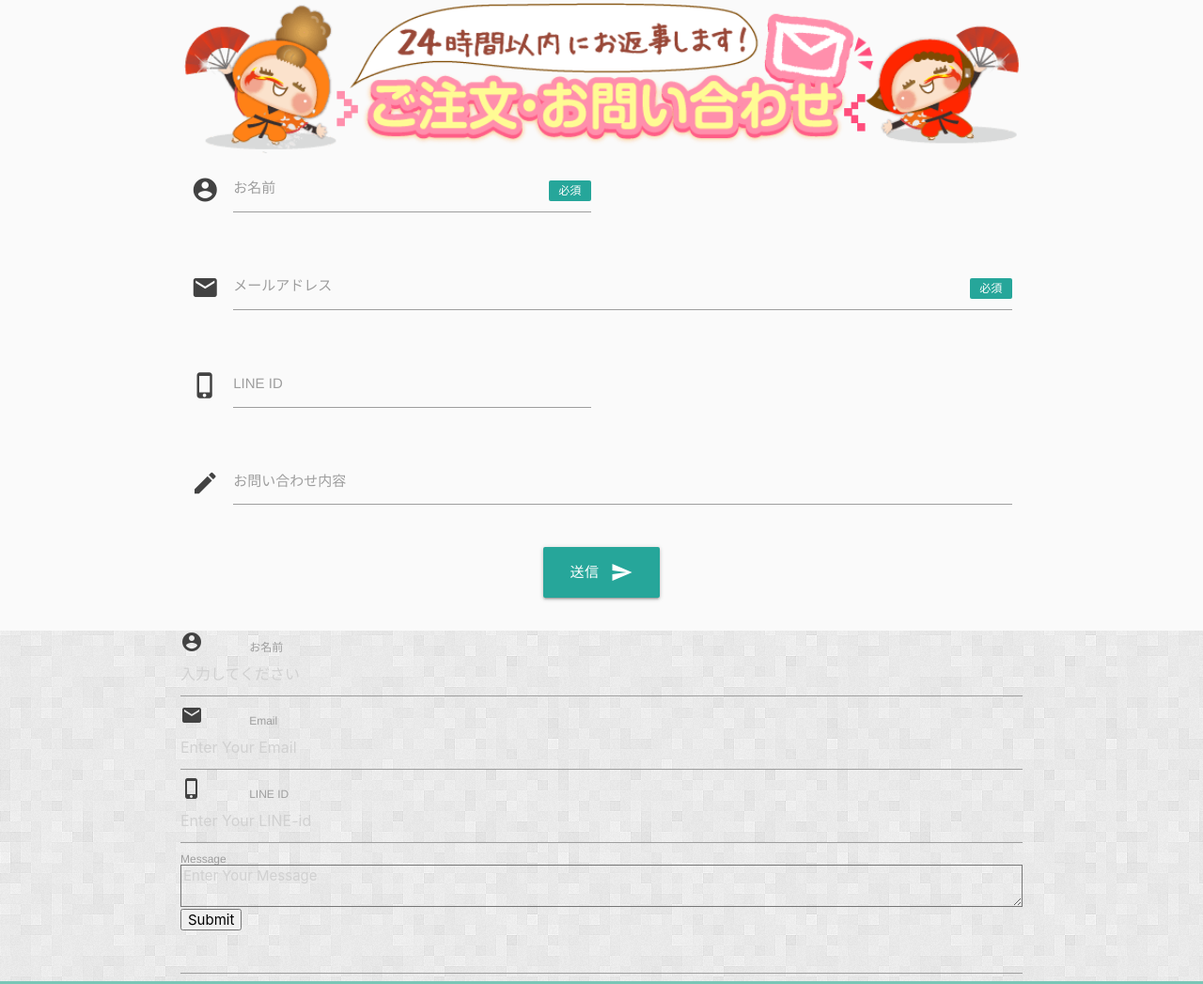
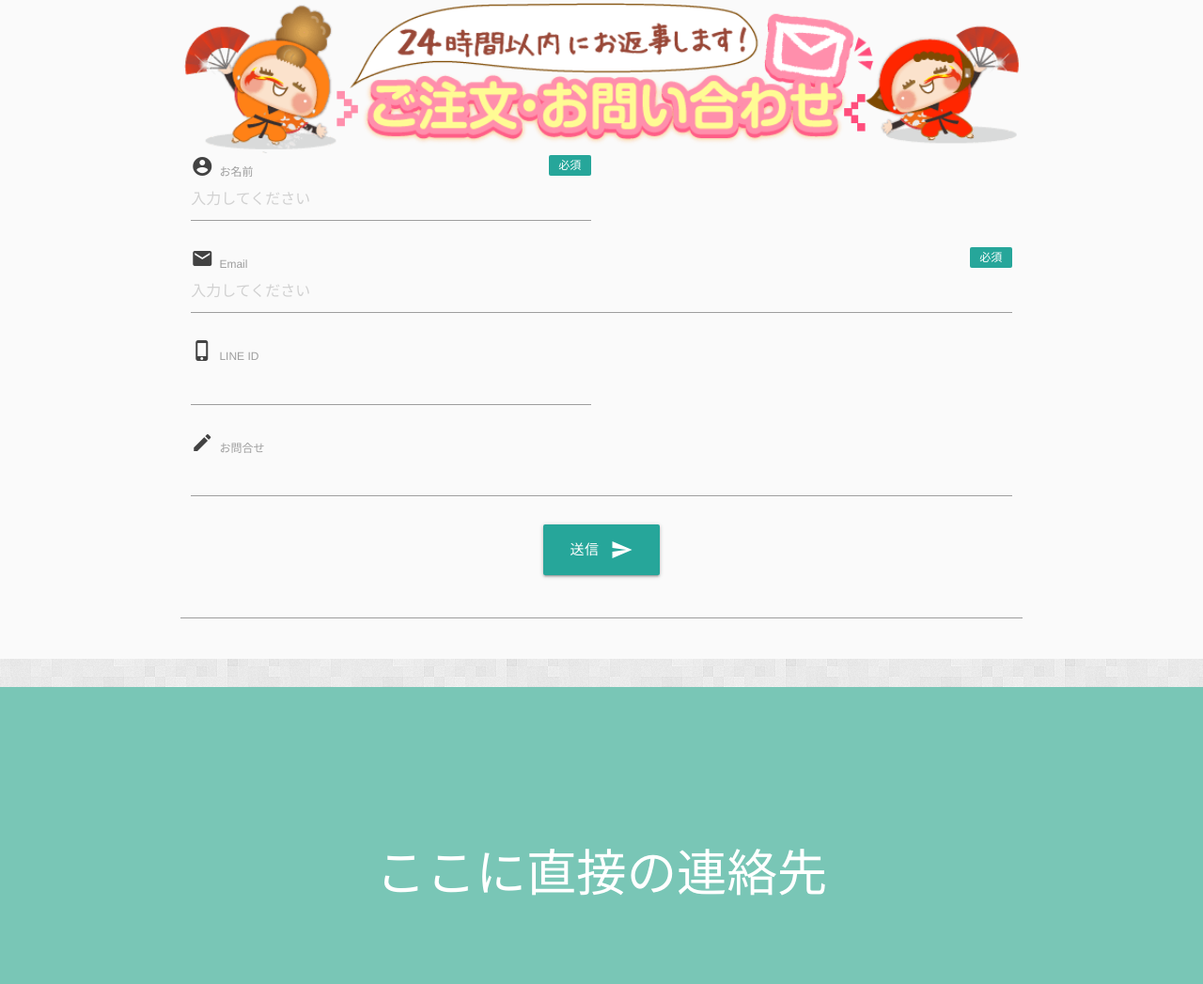
Before and after one commit to teppy0422/monge, a plain HTML site: page index.html in a window 1280 px wide. Shown: the part 6804-7851 px from the top of the page at 94% size. Drawn offline with nearby package versions, Linux system fonts and the light colour scheme; a web font is replaced by a local one.

Commit message:
メール送信の変更

```diff
--- a/css/style.scss
+++ b/css/style.scss
@@ -872,6 +872,11 @@ form.form_welcome {
   }
 }
 
+.welcome_label {
+  margin-left: 2px !important;
+}
+
+.wel
 /* ラメ星 */
 .back {
   position: relative;
@@ -1046,3 +1051,8 @@ form.form_welcome {
     opacity: 0;
   }
 }
+
+#mailing_menu {
+  margin: 0 auto;
+  padding: 1em;
+}
--- a/index.html
+++ b/index.html
@@ -825,107 +825,77 @@
         <h3 class="center aos-init" data-aos="fade-up" data-aos-once="true" data-aos-duration="1000">ご注文</h3>
         <img src="./img/order_title.png" style="width:100%;">
         <div class="row">
+
           <form action="https://api.staticforms.xyz/submit" method="post" id="staticform">
-
             <!-- Replace with your StaticForms accessKey -->
             <input type="hidden" name="accessKey" value="1e24c992-f53f-4835-95db-9b9233e92cc6">
-            <input type="hidden" name="subject" value="Test from jsfiddle">
+            <input type="hidden" name="subject" value="もんげ絵">
             <!-- Replace with the url you want to redirect to -->
-            <input type="hidden" name="redirectTo" value="https://www.google.com">
+            <input type="hidden" name="redirectTo" value="http://127.0.0.1:5500/mailing.html">
 
             <div class="row">
-              <div class="input-field col s12 m6">
+              <div class="field col s12 m6">
                 <i class="material-icons prefix">account_circle</i>
-                <input id="full_name" type="text" class="validate">
-                <label for="full_name" class="form_welcome">お名前
+                <label class="label welcome_label">お名前
                   <span class="new badge" data-badge-caption="">必須</span>
                 </label>
+                <div class="control">
+                  <input id="full_name" class="input" type="text" name="name" placeholder="入力してください" required>
+                </div>
               </div>
             </div>
 
             <div class="row">
-              <div class="input-field col s12">
+              <div class="field col s12">
                 <i class="material-icons prefix">email</i>
-                <input id="email" type="email" class="validate">
-                <label for="email" class="form_welcome">メールアドレス
+                <label class="label welcome_label">Email
                   <span class="new badge" data-badge-caption="">必須</span>
                 </label>
+                <div class="control">
+                  <input class="input" type="email" name="email" id="email" placeholder="入力してください" required>
+                </div>
+              </div>
+            </div>
+
+
+            <div class="row">
+              <div class="field col s6">
+                <i class="material-icons prefix">phone_iphone</i>
+                <label class="label welcome_label">LINE ID</label>
+                <div class="control">
+                  <input class="input" id="line_id" type="text" name="line_id" placeholder="" required>
+                </div>
               </div>
             </div>
 
             <div class="row">
-              <div class="input-field col s6">
-                <i class="material-icons prefix ">phone_iphone</i>
-                <input id="line_id" type="text" class="validate input_text">
-                <label for="line_id" class="form_welcome">LINE ID</label>
+              <div class="field col s12">
+                <i class="material-icons prefix">mode_edit</i>
+
+                <label class="label welcome_label">お問合せ</label>
+                <div class="control">
+                  <textarea id="message" class="textarea materialize-textarea" name="message" placeholder=""
+                    required></textarea>
+                </div>
               </div>
             </div>
 
-            <div class="row">
-              <form class="col s12">
-                <div class="input-field col s12">
-                  <i class="material-icons prefix">mode_edit</i>
-                  <textarea id="icon_prefix2" class="materialize-textarea input_text" data-length="120"></textarea>
-                  <label for="icon_prefix2" class="form_welcome">お問い合わせ内容</label>
-                </div>
-              </form>
+            <div class="center">
+              <button class="button is-primary waves-effect waves-light btn-large" type="Submit"><i
+                  class="material-icons right" style="margin-left: 0.5em;;">send</i>送信</button>
+              <input type="text" name="$myCustomField1" id="myMessage" value="">
             </div>
-            <div class="center">
-              <a class="waves-effect waves-light btn-large" style="color:#fff" @click="send_message();"><i
-                  class="material-icons right" style="margin-left: 0.5em;;">send</i>送信</a><br>
-            </div>
+
           </form>
         </div>
       </div>
     </div>
 
-    <div class="container">
-      <div class="columns">
-        <div class="column is-half">
-          <form action="https://api.staticforms.xyz/submit" method="post" id="staticform">
-            <!-- Replace with your StaticForms accessKey -->
-            <input type="hidden" name="accessKey" value="1e24c992-f53f-4835-95db-9b9233e92cc6">
-            <input type="hidden" name="subject" value="Test from jsfiddle">
-            <!-- Replace with the url you want to redirect to -->
-            <input type="hidden" name="redirectTo" value="https://www.google.com">
+    <div class="container" id="mailing_menu">
+
+    </div>
 
 
-            <div class="field">
-              <i class="material-icons prefix">account_circle</i>
-              <label class="label">お名前</label>
-              <div class="control">
-                <input class="input" type="text" name="name" placeholder="入力してください" required>
-              </div>
-            </div>
-
-            <div class="field">
-              <i class="material-icons prefix">email</i>
-              <label class="label">Email</label>
-              <div class="control">
-                <input class="input" type="email" name="email" placeholder="Enter Your Email" required>
-              </div>
-            </div>
-
-            <div class="field">
-              <i class="material-icons prefix">phone_iphone</i>
-              <label class="label">LINE ID</label>
-              <div class="control">
-                <input class="input" type="text" name="line_id" placeholder="Enter Your LINE-id" required>
-              </div>
-            </div>
-
-            <div class="field">
-              <label class="label">Message</label>
-              <div class="control">
-                <textarea class="textarea" name="message" placeholder="Enter Your Message" required></textarea>
-              </div>
-            </div>
-            <button class="button is-primary" type="Submit">Submit</button>
-            <input type="text" name="$myCustomField1" id="myMessage" value="">
-          </form>
-        </div>
-      </div>
-    </div>
   </div>
 
 
@@ -938,8 +908,7 @@
   </div>
 
   <pre style="line-height: 1.5em;">
-          フォーム送信
-          >送信ボタンを押した後のメッセージ追加
+          送信後の画面
           〜の表示
           ご注文の流れの文字位置
           ボタンのアクションの見直し
--- a/js/vue.js
+++ b/js/vue.js
@@ -123,14 +123,16 @@ var app = new Vue({
       const email = document.getElementById("email").value;
       const name = document.getElementById("full_name").value;
       const line_id = document.getElementById("line_id").value;
-      const icon_prefix2 = document.getElementById("icon_prefix2").value;
+      const message = document.getElementById("message").value;
       const jstNow = new Date(
         Date.now() + (new Date().getTimezoneOffset() + 9 * 60) * 60 * 1000
       );
       this.welcome_list.message_text =
+        "LINE-ID: " +
+        line_id +
+        "<br>" +
         "問い合わせ内容:<br>" +
-        icon_prefix2 +
-        "<br><br>" +
+        message +
         "--選択内容--<br>" +
         "人数: " +
         size_people_select[1] +
@@ -166,7 +168,7 @@ var app = new Vue({
       const email = document.getElementById("email").value;
       const name = document.getElementById("full_name").value;
       const line_id = document.getElementById("line_id").value;
-      const icon_prefix2 = document.getElementById("icon_prefix2").value;
+      const message = document.getElementById("message").value;
 
       const jstNow = new Date(
         Date.now() + (new Date().getTimezoneOffset() + 9 * 60) * 60 * 1000
```
Also changed, not shown: mailing.html (added, +20 -0 lines), css/style.css, 2 other files.
